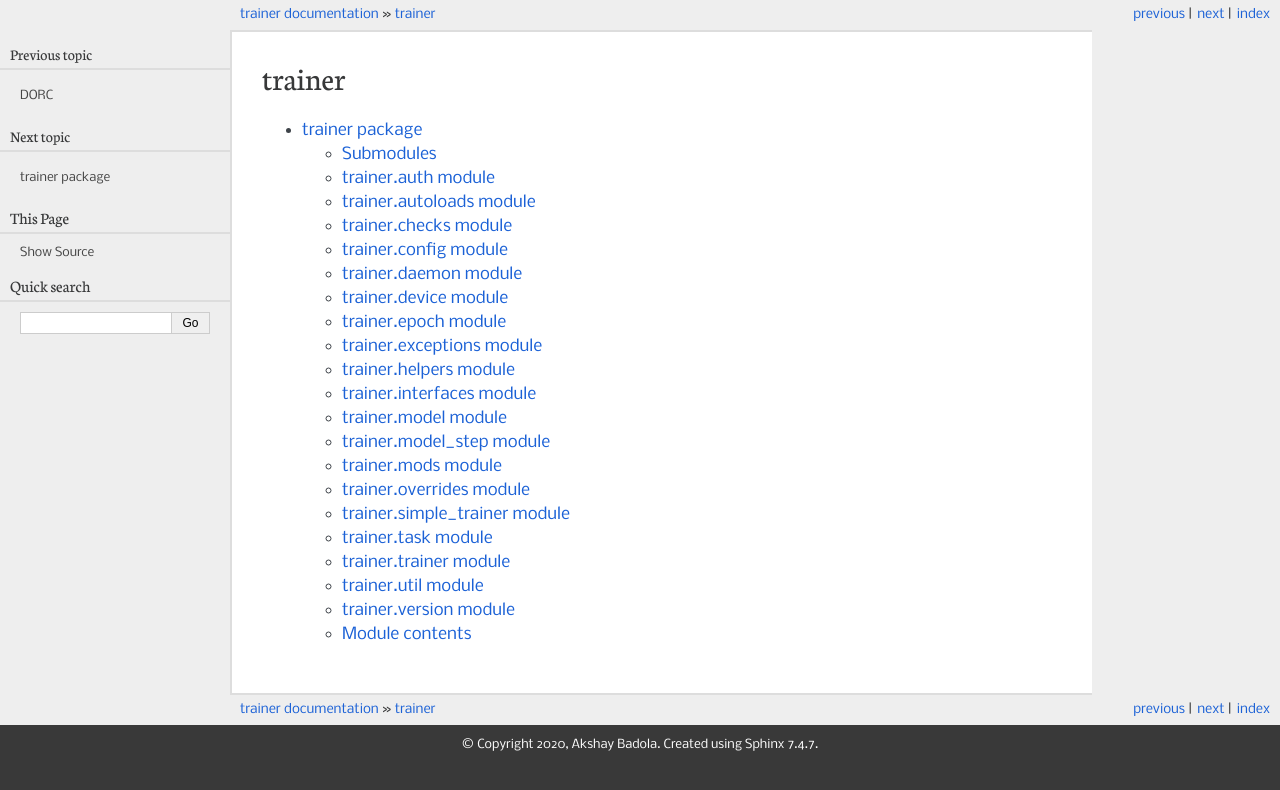
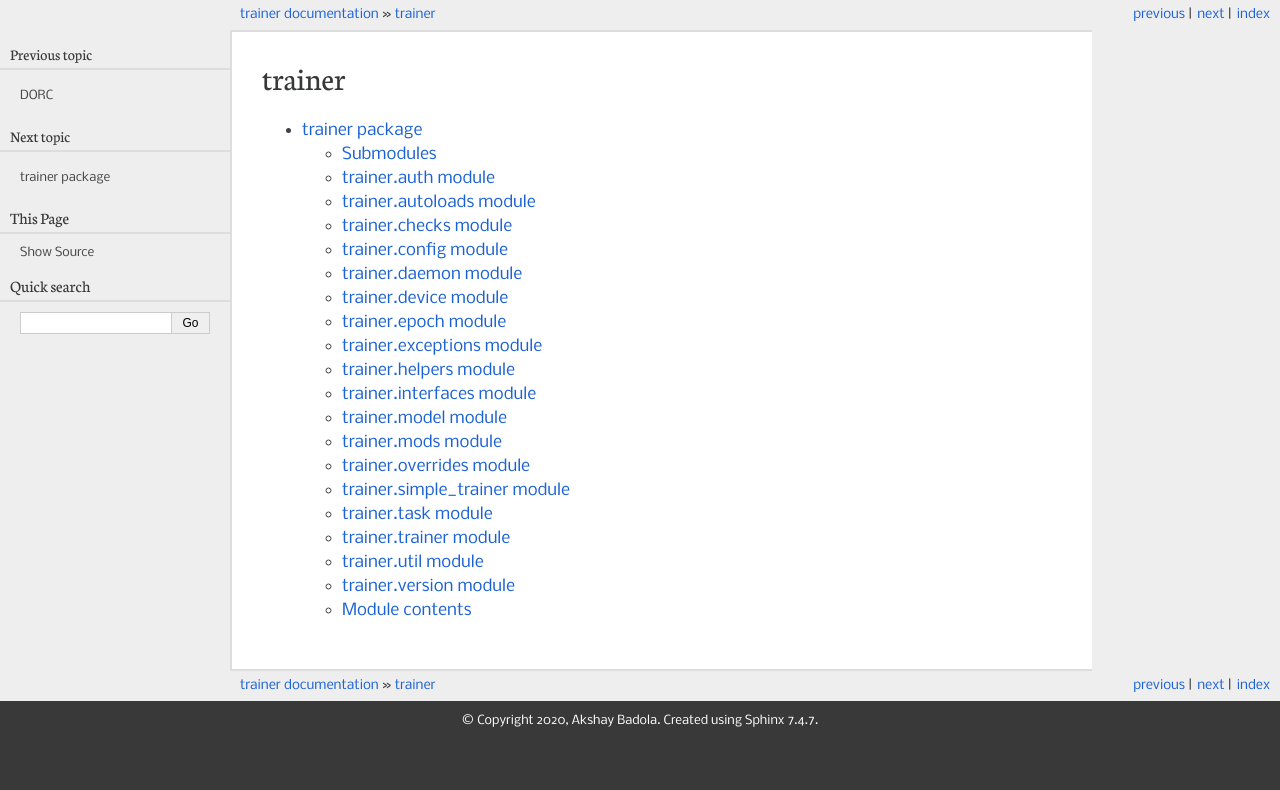
Before and after one commit to akshaybadola/dorc, a Sphinx documentation site: the page built from docs/source/modules.rst, in a window 1280 px wide. Shown: the top 790 px of the page. Built offline with Sphinx 7.4.7, drawn with Linux system fonts in a browser that asks for light colours.

```diff
--- a/docs/source/trainer.rst
+++ b/docs/source/trainer.rst
@@ -92,14 +92,6 @@
    :undoc-members:
    :show-inheritance:
 
-trainer.model\_step module
---------------------------
-
-.. automodule:: trainer.model_step
-   :members:
-   :undoc-members:
-   :show-inheritance:
-
 trainer.mods module
 -------------------
 
```
Also changed, not shown: 1 other file.
